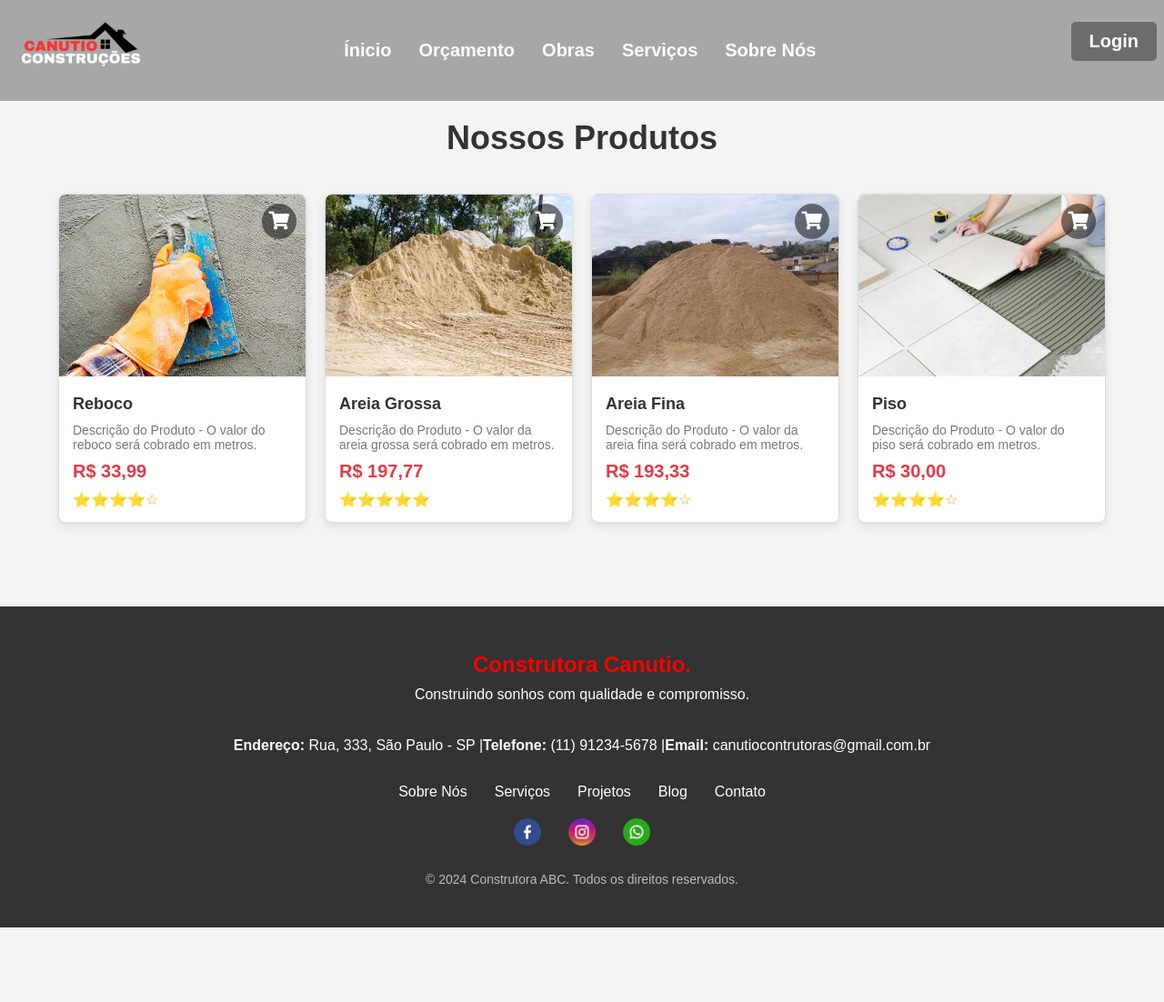
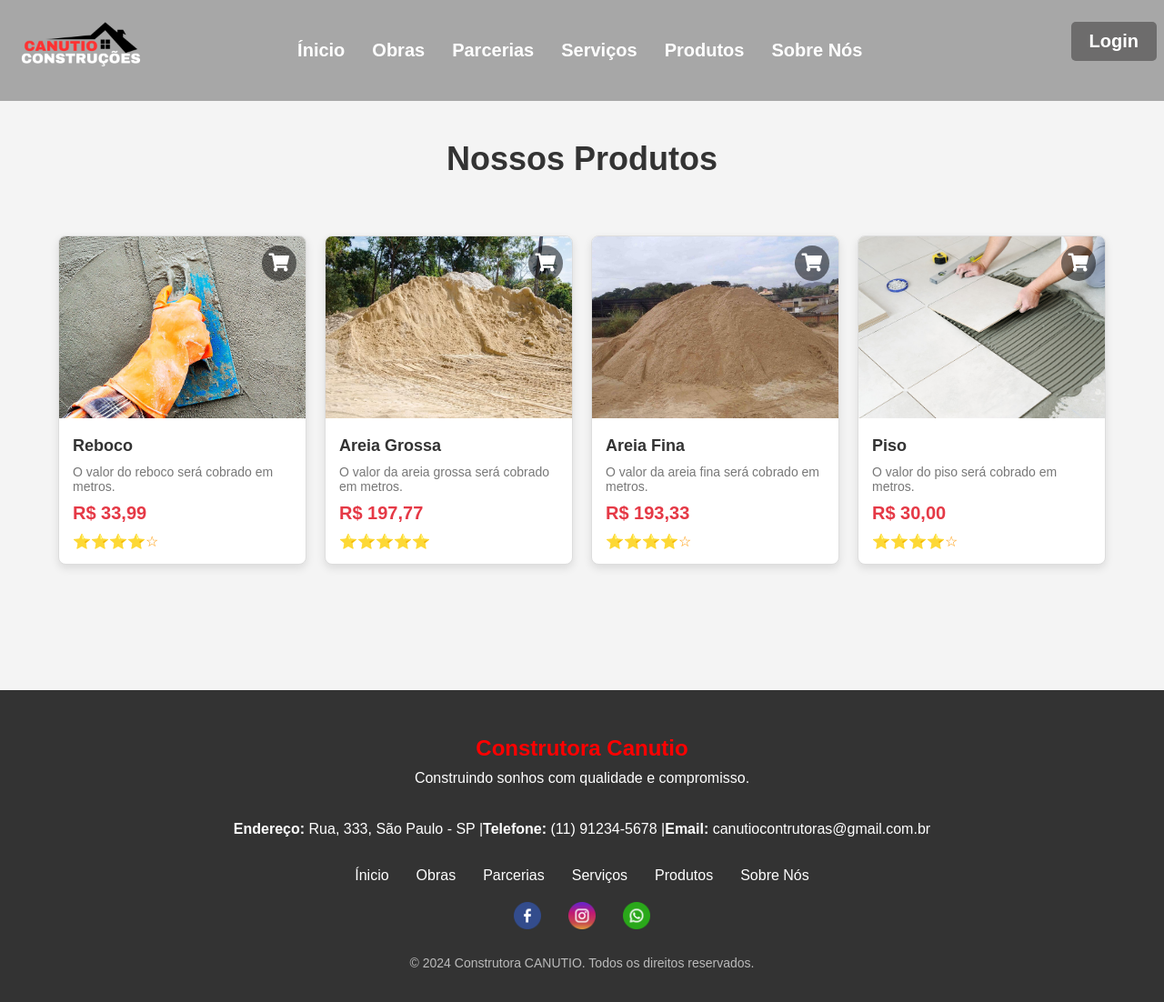
Before and after one commit to site-para-construtora/site-da-construtora, a plain HTML site: page site/paginas/produtos/produtos.html in a window 1280 px wide. Shown: the whole page at 91% size. Before the commit the page ends 1020 px from the top, so only its background shows below. Drawn offline with Linux system fonts and the light colour scheme.

Commit message:
Add files via upload

```diff
--- a/site/paginas/produtos/produtos.html
+++ b/site/paginas/produtos/produtos.html
@@ -15,13 +15,14 @@
         <nav>
           <ul class="menu">
             <li><a href="../../index.html">Ínicio</a></li>
-            <li><a href="#orcamento">Orçamento</a></li>
-            <li><a href="#obra">Obras</a></li>
-            <li><a href="#servicos">Serviços</a></li>
-            <li><a href="sobrenos.html">Sobre Nós</a></li>
+            <li><a href="../obras/obras.html">Obras</a></li>
+            <li><a href="../parcerias/parcerias.html">Parcerias</a></li>
+            <li><a href="../servicos/servicos.html">Serviços</a></li>
+            <li><a href="produtos.html">Produtos</a></li>
+            <li><a href="../sobrenos/sobrenos.html">Sobre Nós</a></li>
           </ul>
           <ul class="login">
-            <li><a href="#login">Login</a></li>
+            <li><a href="../cadastro ou login/cadastro_login.html">Login</a></li>
           </ul>
         </nav>
     </header>
@@ -37,8 +38,10 @@
           </div>
         </div>
 
-        <h1 class="title"><span class="cor-1">Nossos</span> <span class="cor-2">Produtos</span></h1>
+        <br/>
+        <h1 class="title">Nossos Produtos</h1>
 
+        <br/>
         <div class="product-grid">
             <!-- Produto 1 -->
             <div class="product-card">
@@ -46,7 +49,7 @@
                 <img src="assets/p1.jpg" alt="Produto 1" class="product-image">
                 <div class="product-info">
                     <h3 class="product-name">Reboco</h3>
-                    <p class="product-description">Descrição do Produto - O valor do reboco será cobrado em metros.</p>
+                    <p class="product-description"> O valor do reboco será cobrado em metros.</p>
                     <div class="product-price">R$ 33,99</div>
                     <div class="product-rating">⭐⭐⭐⭐☆</div>
                 </div>
@@ -58,7 +61,7 @@
                 <img src="assets/p2.jpg" alt="Produto 2" class="product-image">
                 <div class="product-info">
                     <h3 class="product-name">Areia Grossa</h3>
-                    <p class="product-description">Descrição do Produto - O valor da areia grossa será cobrado em metros.</p>
+                    <p class="product-description"> O valor da areia grossa será cobrado em metros.</p>
                     <div class="product-price">R$ 197,77</div>
                     <div class="product-rating">⭐⭐⭐⭐⭐</div>
                 </div>
@@ -70,7 +73,7 @@
                 <img src="assets/p3.jpg" alt="Produto 3" class="product-image">
                 <div class="product-info">
                     <h3 class="product-name">Areia Fina</h3>
-                    <p class="product-description">Descrição do Produto - O valor da areia fina será cobrado em metros.</p>
+                    <p class="product-description"> O valor da areia fina será cobrado em metros.</p>
                     <div class="product-price">R$ 193,33</div>
                     <div class="product-rating">⭐⭐⭐⭐☆</div>
                 </div>
@@ -82,13 +85,14 @@
                 <img src="assets/p4.jpg" alt="Produto 4" class="product-image">
                 <div class="product-info">
                     <h3 class="product-name">Piso</h3>
-                    <p class="product-description">Descrição do Produto - O valor do piso será cobrado em metros.</p>
+                    <p class="product-description"> O valor do piso será cobrado em metros.</p>
                     <div class="product-price">R$ 30,00</div>
                     <div class="product-rating">⭐⭐⭐⭐☆</div>
                 </div>
             </div>
         </div>
     </div>
+    <br/>
 
     <script>
         // Exibe o pop-up com o nome e o preço do produto
@@ -125,13 +129,13 @@
         };
     </script>
 
-<br><br><br><br>
+<br><br/><br/><br/><br/>
 
 <footer>
   <div class="container">
     <!-- Logo e Nome da Empresa -->
     <div class="logo">
-      <h2>Construtora Canutio.</h2>
+      <h2>Construtora Canutio</h2>
       <p>Construindo sonhos com qualidade e compromisso.</p>
     </div>
 
@@ -144,23 +148,35 @@
 
     <!-- Links Úteis -->
     <div class="links">
-      <a href="#">Sobre Nós</a>
-      <a href="#">Serviços</a>
-      <a href="#">Projetos</a>
-      <a href="#">Blog</a>
-      <a href="#">Contato</a>
+      <a href="../../index.html">Ínicio</a>
+        <a href="../obras/obras.html">Obras</a>
+        <a href="../parcerias/parcerias.html">Parcerias</a>
+        <a href="../servicos/servicos.html">Serviços</a>
+        <a href="produtos.html">Produtos</a>
+        <a href="../sobrenos/sobrenos.html">Sobre Nós</a>
     </div>
 
     <!-- Redes Sociais -->
     <div class="social-media">
-      <a href="#"><img src="assets/facebook.png" alt="Facebook"></a>
-      <a href="#"><img src="assets/instagram.png" alt="Instagram"></a>
-      <a href="#"><img src="assets/whatsapp.png" alt="Whatsapp"></a>
-    </div>
+      <!-- Link para o Facebook -->
+      <a href="https://www.facebook.com/antonio.canutio.3" target="_blank">
+          <img src="assets/facebook.png" alt="Facebook">
+      </a>
+
+      <!-- Link para o Instagram -->
+      <a href="https://www.instagram.com/antoniocanutio/" target="_blank">
+          <img src="assets/instagram.png" alt="Instagram">
+      </a>
+
+      <!-- Link para o WhatsApp -->
+      <a href="https://wa.me/5511963111103" target="_blank">
+          <img src="assets/whatsapp.png" alt="Whatsapp">
+      </a>
+  </div>
 
     <!-- Direitos Autorais -->
     <div class="copyright">
-      <p>&copy; 2024 Construtora ABC. Todos os direitos reservados.</p>
+      <p>&copy; 2024 Construtora CANUTIO. Todos os direitos reservados.</p>
     </div>
   </div>
 </footer>
--- a/site/paginas/sobrenos/sobrenos.css
+++ b/site/paginas/sobrenos/sobrenos.css
@@ -102,9 +102,10 @@ nav {
 
 .text-container p {
   font-size: 18px;
-  color: #666;
+  color: rgb(27, 27, 27);
   line-height: 1.6;
   margin-top: 20px;
+  text-align: justify;
 }
 
 .titulo {
```
Also changed, not shown: site/paginas/servicos/servicos.html (+2 -2 lines), site/paginas/sobrenos/sobrenos.html (+57 -21 lines).
